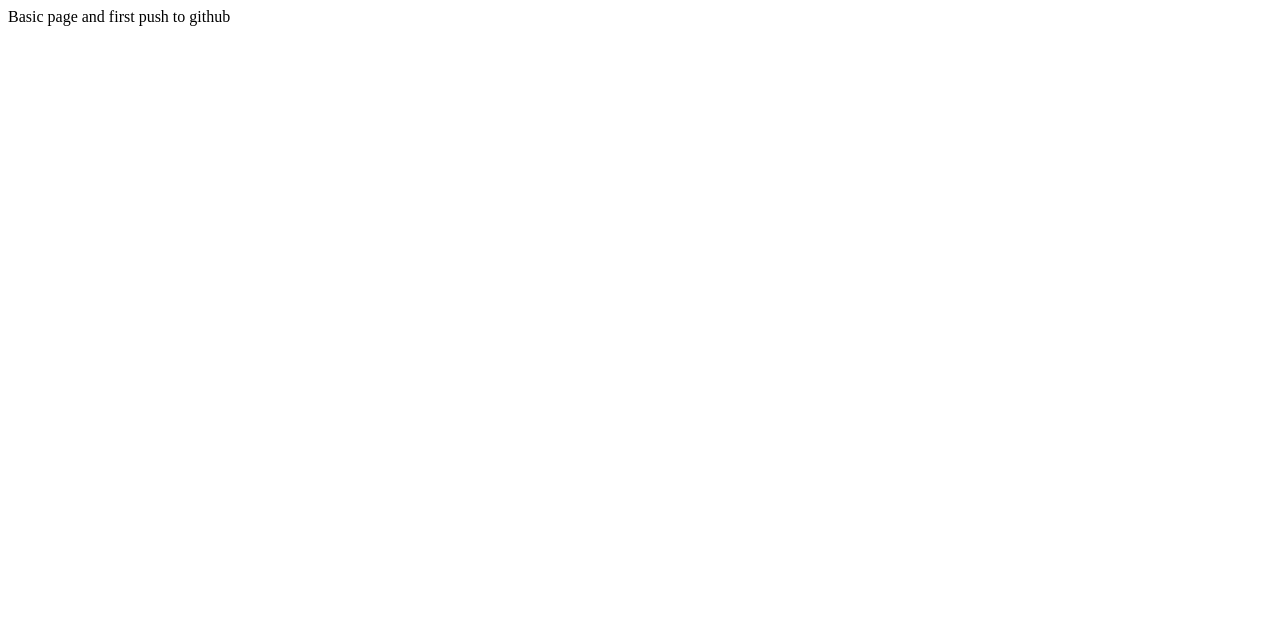
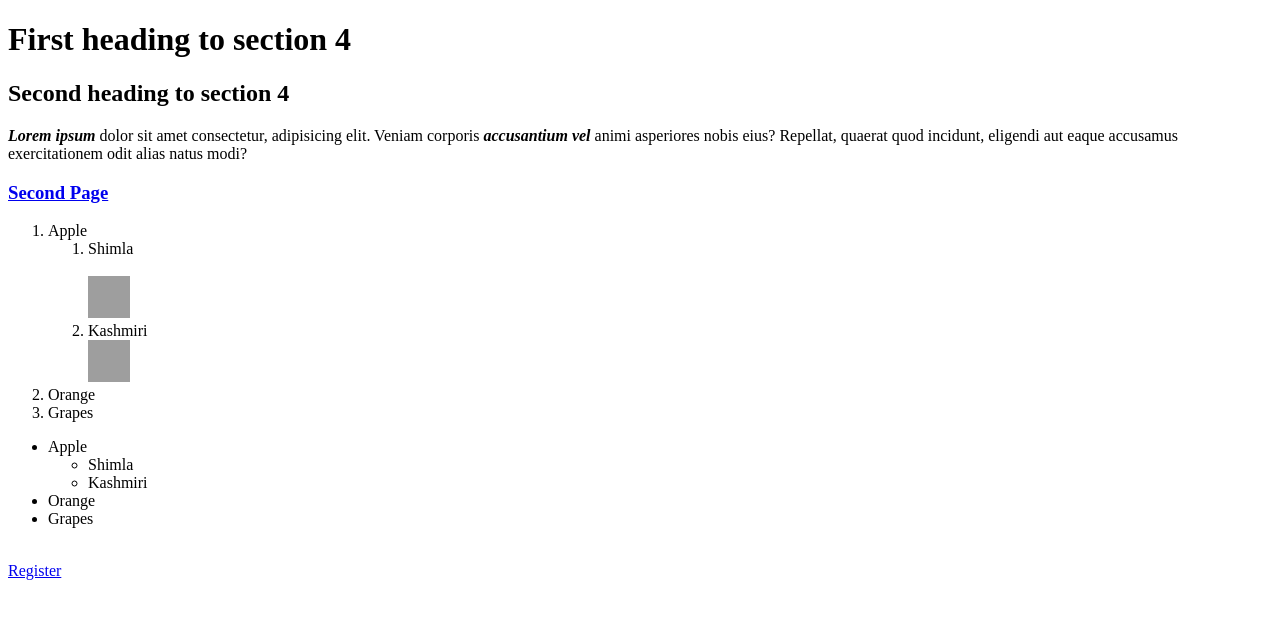
Before and after one commit to dhruvshetty0103/html-web-dev, a plain HTML site: page index.html in a window 1280 px wide. Drawn offline with Linux system fonts and the light colour scheme; grey boxes are pictures that could not be loaded.

Commit message:
Section 5:Advanced HTML 5 finished

```diff
--- a/index.html
+++ b/index.html
@@ -4,6 +4,47 @@
     <title>My learning Journey</title>
   </head>
   <body>
-    Basic page and first push to github
+    <h1>First heading to section 4</h1>
+    <h2>Second heading to section 4</h2>
+    <p>
+      <b><i>Lorem ipsum</i></b> dolor sit amet consectetur, adipisicing elit.
+      Veniam corporis <strong><em>accusantium vel</em></strong> animi asperiores
+      nobis eius? Repellat, quaerat quod incidunt, eligendi aut eaque accusamus
+      exercitationem odit alias natus modi?
+    </p>
+
+    <a href="secondPage.html"><h3>Second Page</h3></a>
+    <ol>
+      <li>Apple</li>
+      <ol>
+        <li>Shimla</li>
+        <br />
+        <img
+          src="https://www.maatarafruitscompany.com/wp-content/uploads/2022/01/WhatsApp-Image-2022-01-11-at-16.53.57-1.jpeg"
+          alt="Apples picture"
+          width="42px"
+          height="42px"
+        />
+        <li>Kashmiri</li>
+        <img
+          src="https://5.imimg.com/data5/WV/XU/MY-41533060/shimla-apple-500x500.jpg"
+          alt="Kashmiri Apples"
+          width="42px"
+          height="42px"
+        />
+      </ol>
+      <li>Orange</li>
+      <li>Grapes</li>
+    </ol>
+    <ul>
+      <li>Apple</li>
+      <ul>
+        <li>Shimla</li>
+        <li>Kashmiri</li>
+      </ul>
+      <li>Orange</li>
+      <li>Grapes</li>
+    </ul></h1><br>
+    <a href="register.html">Register</a>
   </body>
 </html>
```
Also changed, not shown: register.html (added, +36 -0 lines), secondPage.html (added, +10 -0 lines).
